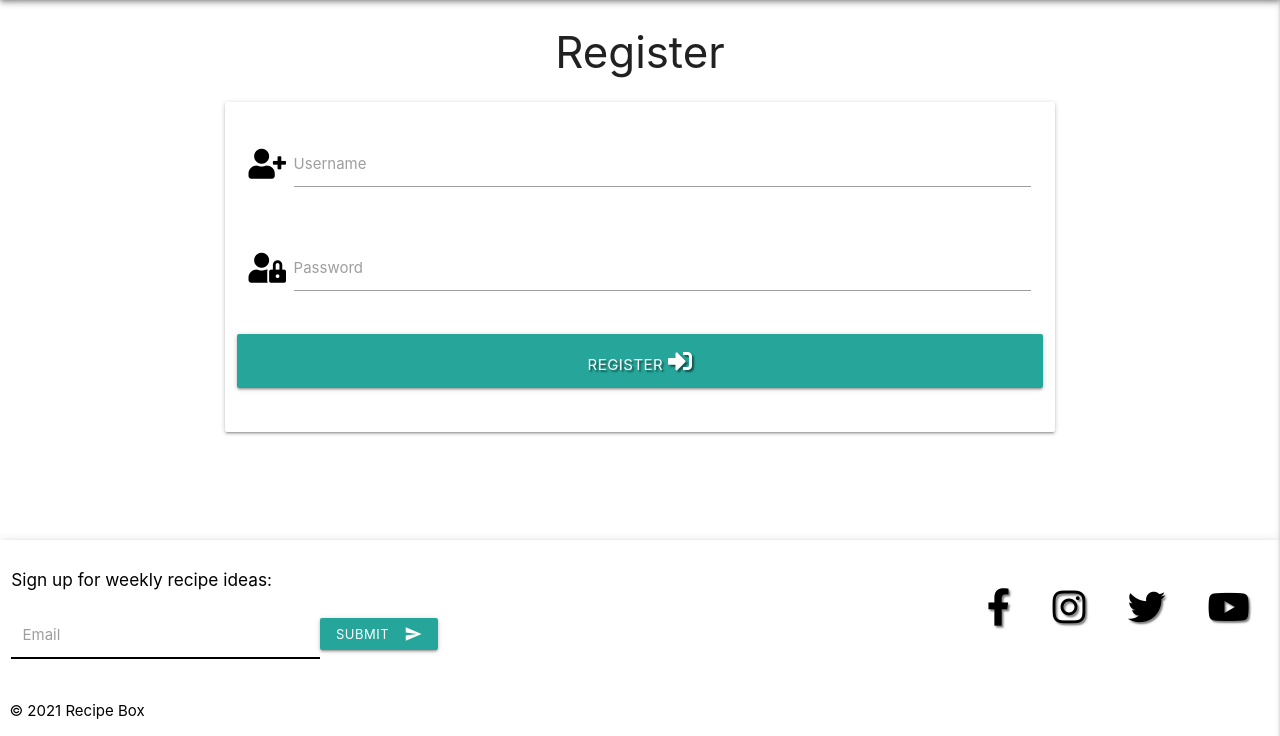
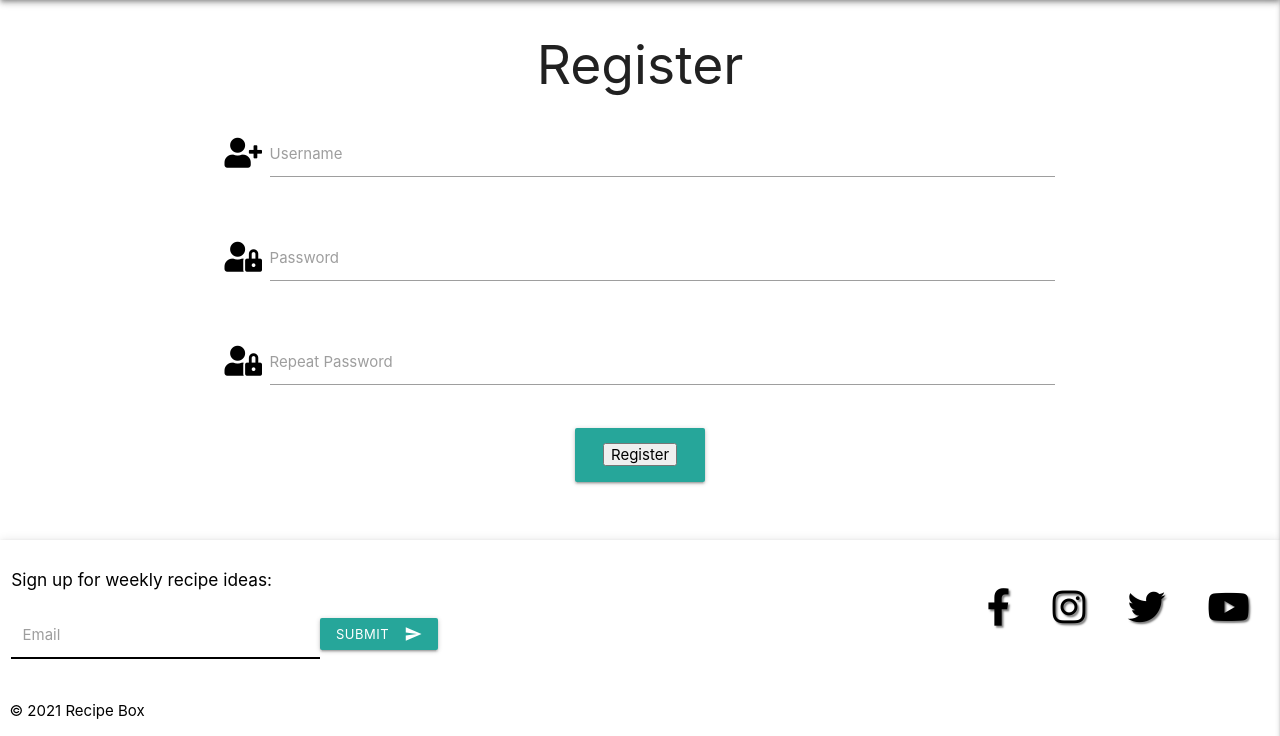
Before and after one commit to theopmw/recipe-box, a Flask app: page /register in a window 1280 px wide. Shown: the part 64-800 px from the top of the page. Run offline with Flask 2, Linux system fonts and the light colour scheme; some libraries are stand-ins or nearby versions.

Commit message:
Update register.html, add WTForms functionality
Use WTForms to create Registration form, update fields in forms.py and apply Materialize styling to register.html

```diff
--- a/app.py
+++ b/app.py
@@ -3,6 +3,7 @@ from flask import (
     Flask, flash, render_template,
     redirect, request, session, url_for)
 from flask_pymongo import PyMongo
+from forms import RegisterForm
 from bson.objectid import ObjectId
 from werkzeug.security import generate_password_hash, check_password_hash
 if os.path.exists("env.py"):
@@ -40,9 +41,42 @@ def get_recipes():
     return render_template("recipes.html", recipes=recipes)
 
 
+# ------------------- #
+#       Register      #
+# ------------------- #
+
 @app.route("/register", methods=["GET", "POST"])
 def register():
-    return render_template("register.html")
+    """Handles registration form functionality"""
+    print("attempt register")
+    form = RegisterForm(request.form)
+    print(form)
+    if form.validate_on_submit():
+        # get all users
+        print("form validated")
+        users = mongo.db.users
+        # see if we already have the entered username in the DB
+        existing_user = users.find_one({'name': request.form['username']})
+        print(existing_user)
+        checkname = request.form['username']
+        print(checkname)
+
+        if existing_user is None:
+            # hash the entered password
+            hash_password = generate_password_hash(
+                request.form['password'])
+            # insert the user into DB
+            users.insert_one({'name': request.form['username'],
+                              'password': hash_password})
+            # Put new user into "session" cookie
+            session['username'] = request.form['username']
+            flash("Registration Successful!")
+            return redirect(url_for('index'))
+        # duplicate username, set flash message and reload the page
+        flash('Sorry, that username is already taken. Please try another')
+        return redirect(url_for('register'))
+    print("seems form not validated")
+    return render_template('register.html', title='Register', form=form)
 
 
 if __name__ == "__main__":
--- a/forms.py
+++ b/forms.py
@@ -6,12 +6,11 @@ from wtforms.validators import DataRequired, Length, EqualTo, Email
 
 
 class RegisterForm(FlaskForm):
-    username = StringField('Username', validators=[DataRequired(),
-                                                   Length(min=6, max=20)])
-    password = PasswordField('Password',
-                             validators=[DataRequired(),
-                                         EqualTo('password2', message='Passwords must match')])
+    username = StringField(
+        'Username', validators=[DataRequired(),
+                                Length(min=4, max=20)])
+    password = PasswordField(
+        'Password', validators=[DataRequired(),
+                                EqualTo('password2', message='Passwords do not match, please try again')])
     password2 = PasswordField('Repeat Password')
-    email = StringField('Email Address', validators=[Length(min=8, max=35), Email()])
-    remember_me = BooleanField('Remember Me')
     submit = SubmitField('Register')
--- a/static/css/style.css
+++ b/static/css/style.css
@@ -104,6 +104,16 @@ Header
 
 /*
 ------------------------------------------
+Register
+------------------------------------------
+*/
+
+.register-button {
+  text-align: center;
+}
+
+/*
+------------------------------------------
 Footer
 ------------------------------------------
 */
--- a/templates/register.html
+++ b/templates/register.html
@@ -1,35 +1,45 @@
 {% extends "base.html" %}
 {% block content %}
 
-<h3 class="center-align">Register</h3>
+<h2 class="center-align">Register</h2>
 
+<form action="" method="post">
+    {{ form.csrf_token }}
     <div class="row">
-    <form class="col s12 m8 offset-m2" method="POST" action="{{ url_for('register') }}">
-        <div class="card-panel">
-            <!-- Username -->
-            <div class="row">
-                <div class="input-field col s12">
+        <div class="col s10 offset-s1 m8 offset-m2 input-field">
             <i class="fas fa-user-plus prefix black-text"></i>
-                    <input id="username" name="username" type="text" class="validate">
-                    <label for="username">Username</label>
+            {{ form.username.label }}
+            {{ form.username(size=32) }}<br>
+            {% for error in form.username.errors %}
+            <span style="color: red;">{{ error }}</span>
+            {% endfor %}
         </div>
     </div>
-            <!-- Password -->
     <div class="row">
-                <div class="input-field col s12">
+        <div class="col s10 offset-s1 m8 offset-m2 input-field">
             <i class="fas fa-user-lock prefix black-text"></i>
-                    <input id="password" name="password" type="password" class="validate">
-                    <label for="password">Password</label>
+            {{ form.password.label }}
+            {{ form.password(size=32) }}<br>
+            {% for error in form.password.errors %}
+            <span style="color: red;">{{ error }}</span>
+            {% endfor %}
         </div>
     </div>
-            <!-- Register button -->
     <div class="row">
-                <button type="submit" class="col s12 btn-large text-shadow">
-                    Register <i class="fas fa-sign-in-alt"></i>
-                </button>
+        <div class="col s10 offset-s1 m8 offset-m2 input-field">
+            <i class="fas fa-user-lock prefix black-text"></i>
+            {{ form.password2.label }}
+            {{ form.password2(size=32) }}<br>
+            {% for error in form.password2.errors %}
+            <span style="color: red;">{{ error }}</span>
+            {% endfor %}
         </div>
     </div>
-    </form>
+    <div class="row">
+        <div class="col s12 register-button">
+            <button class="btn-large text-shadow">{{ form.submit() }}</button>
         </div>
 
+    </div>
+</form>
 {% endblock %}
```
Lines whose indentation alone changed are shown as unchanged.
